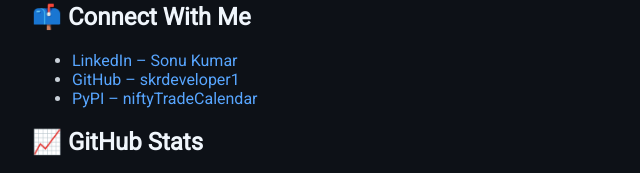
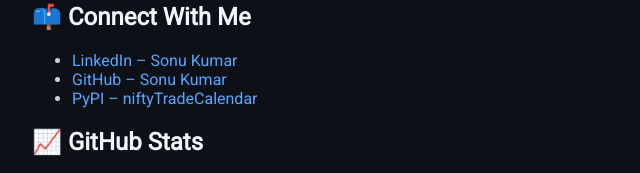
Before and after one commit to sonu-kumar-full-stack-dev/sonukumar, a plain HTML site: page index.html in a window 1280 px wide. Shown: the part 781-954 px from the top of the page, 158-798 px from the left. Drawn offline with Linux system fonts and the light colour scheme.

Commit message:
Update index.html

```diff
--- a/index.html
+++ b/index.html
@@ -77,7 +77,7 @@
     <h2>📫 Connect With Me</h2>
     <ul>
       <li><a href="https://www.linkedin.com/in/sonu-kumar-full-stack-dev" target="_blank">LinkedIn – Sonu Kumar</a></li>
-      <li><a href="https://github.com/skrdeveloper1" target="_blank">GitHub – skrdeveloper1</a></li>
+      <li><a href="https://github.com/sonu-kumar-full-stack-dev" target="_blank">GitHub – Sonu Kumar</a></li>
       <li><a href="https://pypi.org/project/niftyTradeCalendar/" target="_blank">PyPI – niftyTradeCalendar</a></li>
     </ul>
 
```
